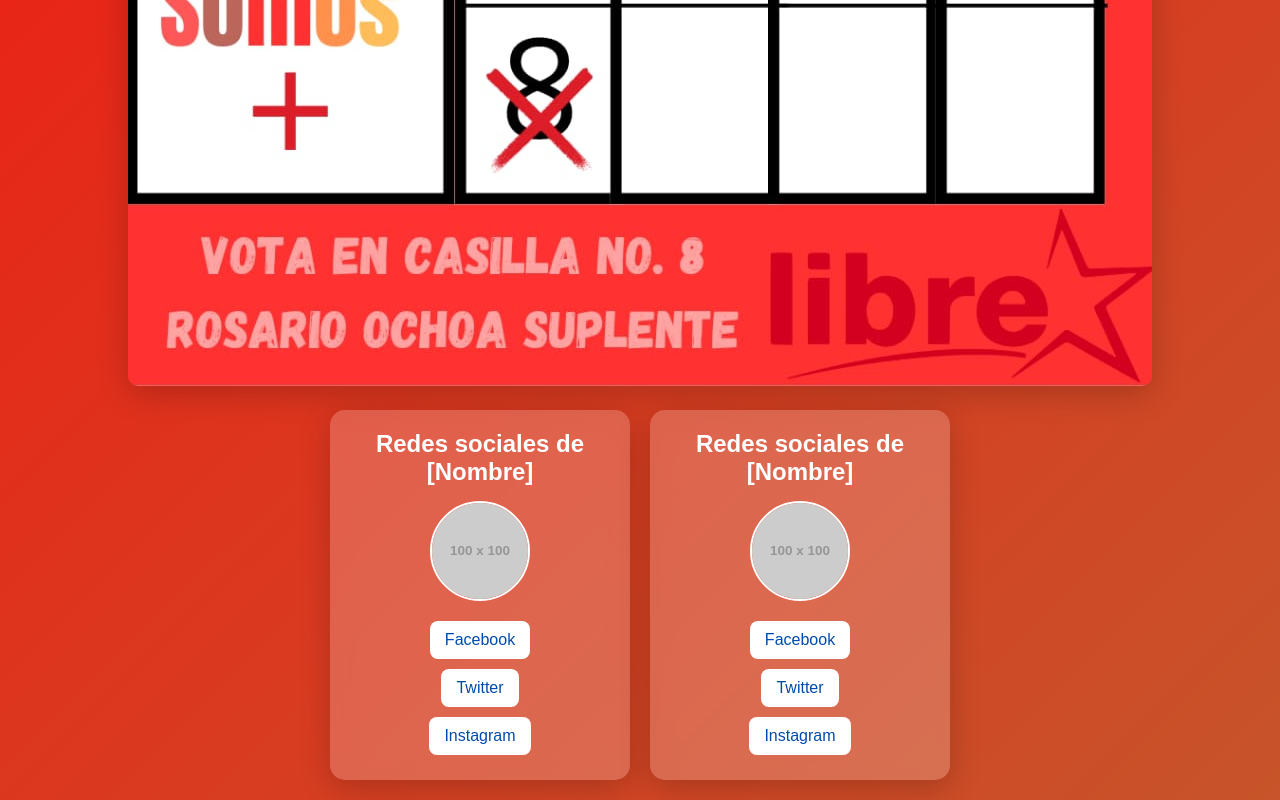
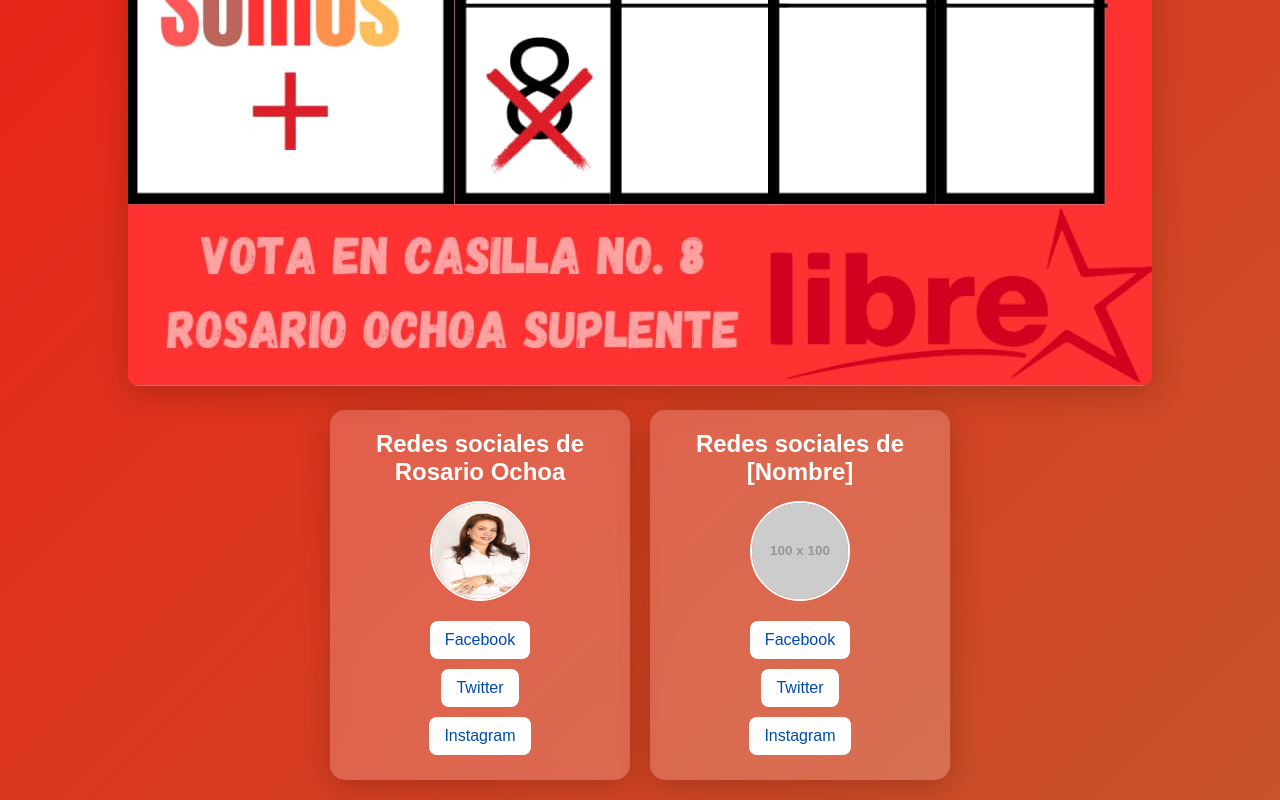
Before and after one commit to ghostclone501/Proyecto_ghost, a plain HTML site: page index.html in a window 1280 px wide. Shown: the part 979-1779 px from the top of the page. Drawn offline with Linux system fonts and the light colour scheme; placeholder pictures from the web are drawn by us.

Commit message:
somos mas 4-card

```diff
--- a/index.html
+++ b/index.html
@@ -13,8 +13,8 @@
     </div>
     <div class="container">
       <div class="card">
-        <h2>Redes sociales de [Nombre]</h2>
-        <img src="https://via.placeholder.com/100" alt="Foto de perfil">
+        <h2>Redes sociales de Rosario Ochoa </h2>
+        <img src="politica2.jpg" alt="Foto de perfil">
         <a href="#">Facebook</a>
         <a href="#">Twitter</a>
         <a href="#">Instagram</a>
```
Also changed, not shown: politica2.jpg (added).
